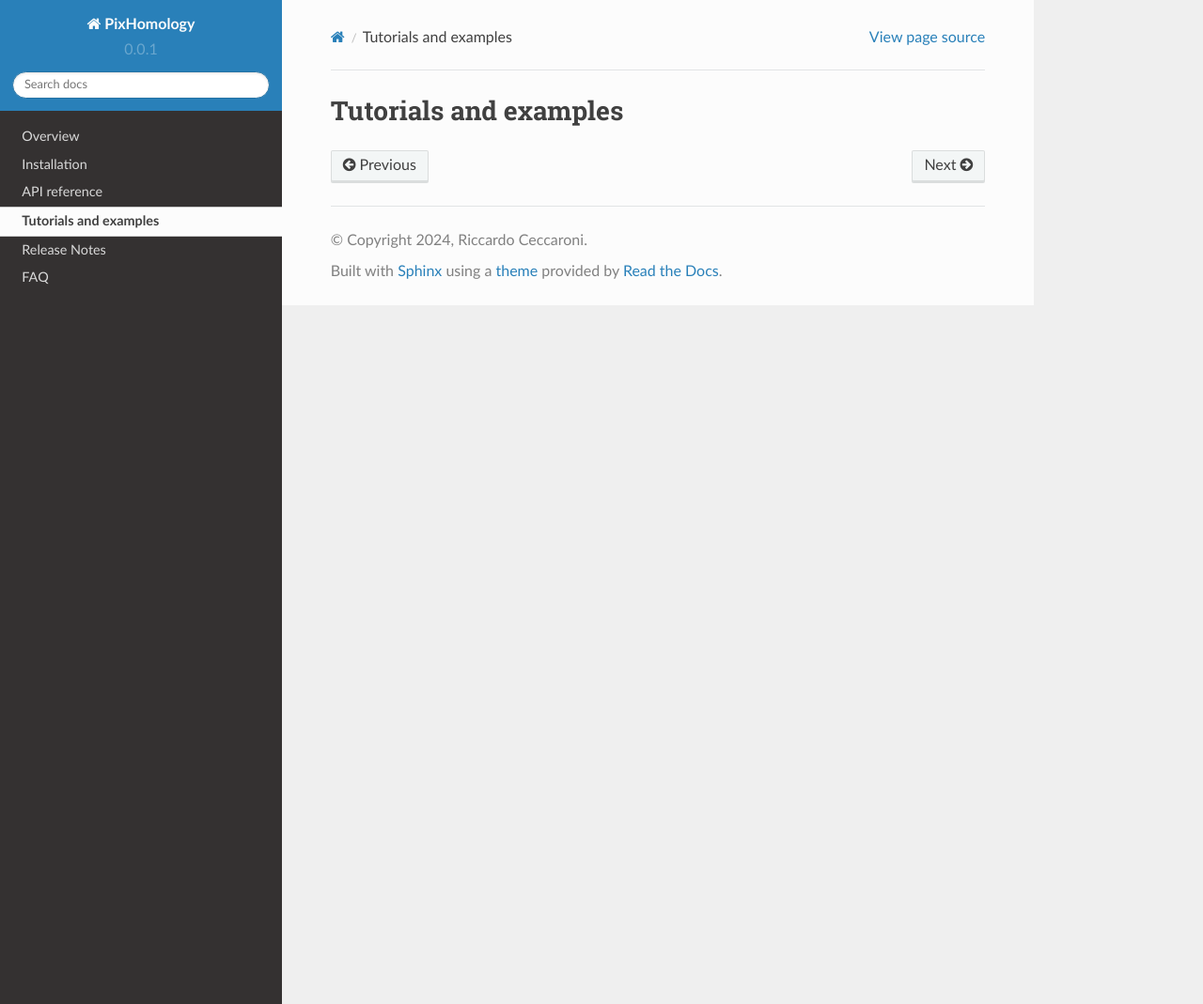
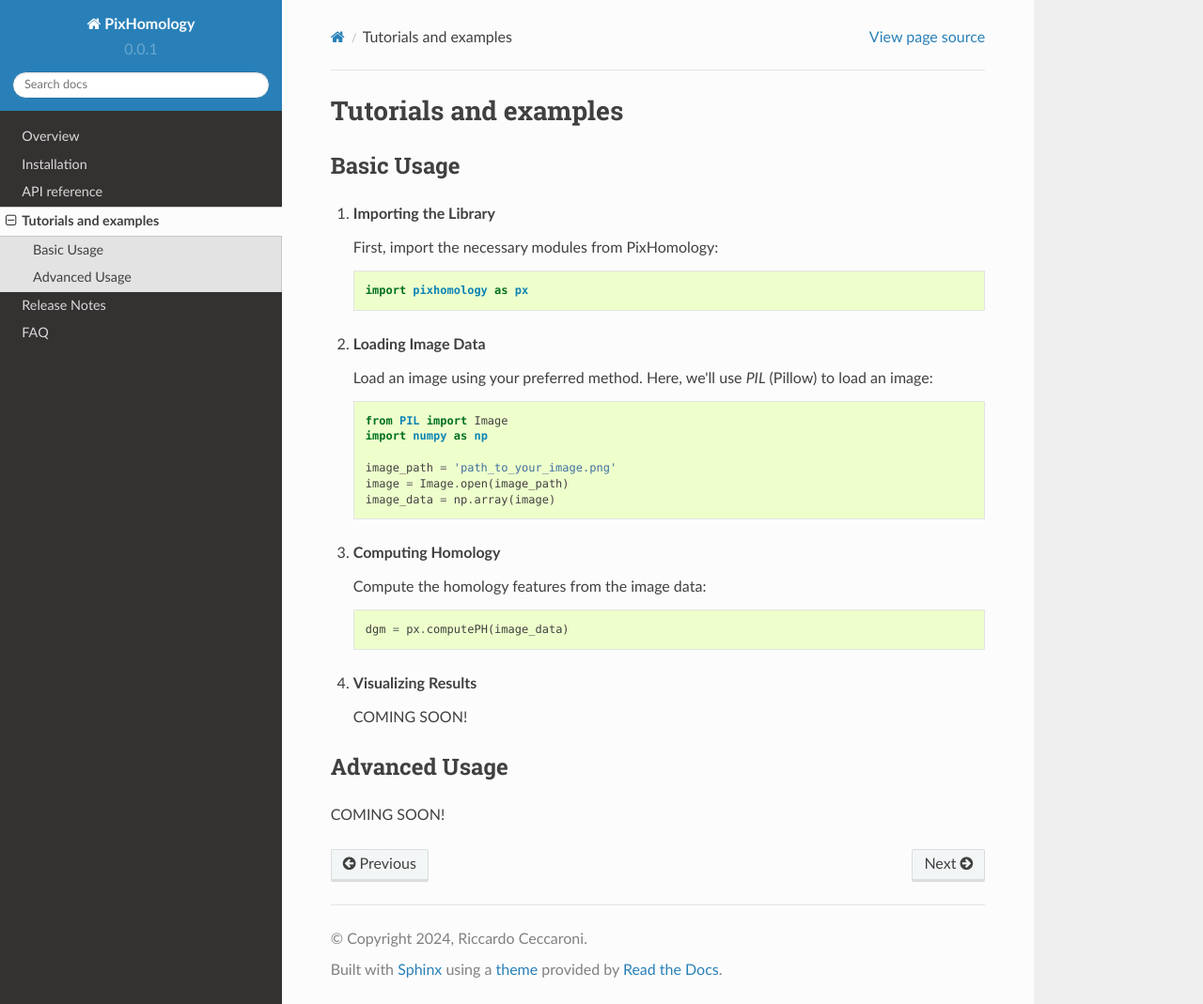
Before and after one commit to riccardoc95/PixHomology, a Sphinx documentation site: the page built from docs/usage.rst, in a window 1280 px wide and 1069 px high. Shown: the whole window at 94% size. Built offline with Sphinx 7.4.7 and the Read the Docs theme 2.0.0, drawn with Linux system fonts in a browser that asks for light colours.

Commit message:
docs update

```diff
--- a/docs/usage.rst
+++ b/docs/usage.rst
@@ -1,2 +1,44 @@
 Tutorials and examples
 ============================
+
+
+Basic Usage
+----------------------------
+
+1. **Importing the Library**
+
+   First, import the necessary modules from PixHomology:
+
+   .. code-block:: python
+
+      import pixhomology as px
+
+2. **Loading Image Data**
+
+   Load an image using your preferred method. Here, we'll use `PIL` (Pillow) to load an image:
+
+   .. code-block:: python
+
+      from PIL import Image
+      import numpy as np
+
+      image_path = 'path_to_your_image.png'
+      image = Image.open(image_path)
+      image_data = np.array(image)
+
+3. **Computing Homology**
+
+   Compute the homology features from the image data:
+
+   .. code-block:: python
+
+      dgm = px.computePH(image_data)
+
+4. **Visualizing Results**
+
+   COMING SOON!
+
+Advanced Usage
+----------------------------
+
+COMING SOON!
```
Also changed, not shown: docs/faq.rst (+28 -0 lines), docs/releases.rst (+19 -0 lines).
